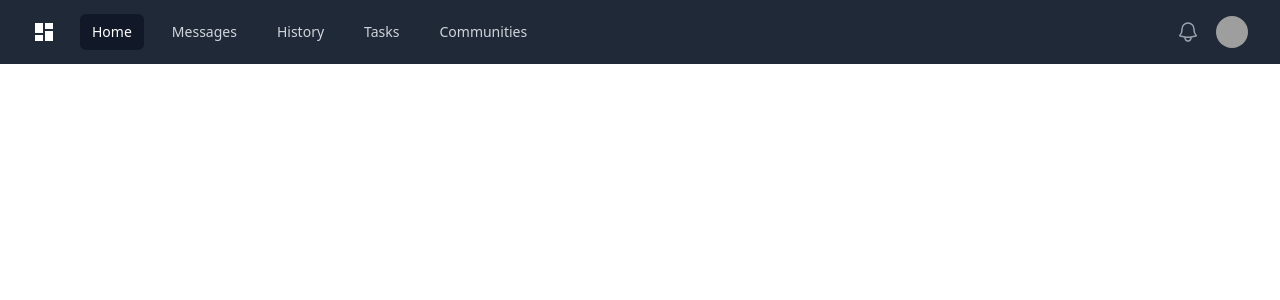
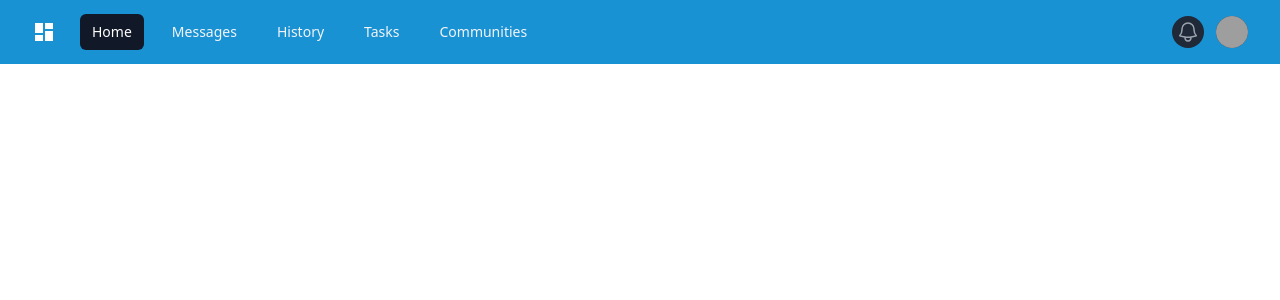
Before and after one commit to luyvannda/odin-admin-dashboard, a React (Vite) app: page / in a window 1280 px wide. Shown: the top 300 px of the page. Built offline with nearby package versions, Linux system fonts and the light colour scheme; grey boxes are pictures that could not be loaded.

Commit message:
change background color and text color for navbar

```diff
--- a/src/components/NavBar.tsx
+++ b/src/components/NavBar.tsx
@@ -17,7 +17,7 @@ function classNames(...classes: string[]) {
 export default function NavBar() {
   return (
     <div>
-      <Disclosure as="nav" className="bg-gray-800">
+      <Disclosure as="nav" className="bg-[#1992d4]">
         {({ open }) => (
           <>
             <div className="mx-auto max-w-7xl px-2 sm:px-6 lg:px-8">
@@ -49,7 +49,7 @@ export default function NavBar() {
                           className={classNames(
                             item.current
                               ? "bg-gray-900 text-white"
-                              : "text-gray-300 hover:bg-gray-700 hover:text-white",
+                              : "text-gray-100 hover:bg-gray-700 hover:text-white",
                             "rounded-md px-3 py-2 text-sm font-medium",
                           )}
                           aria-current={item.current ? "page" : undefined}
```
Also changed, not shown: 1 other file (tests, documents, lock files or other folders).
